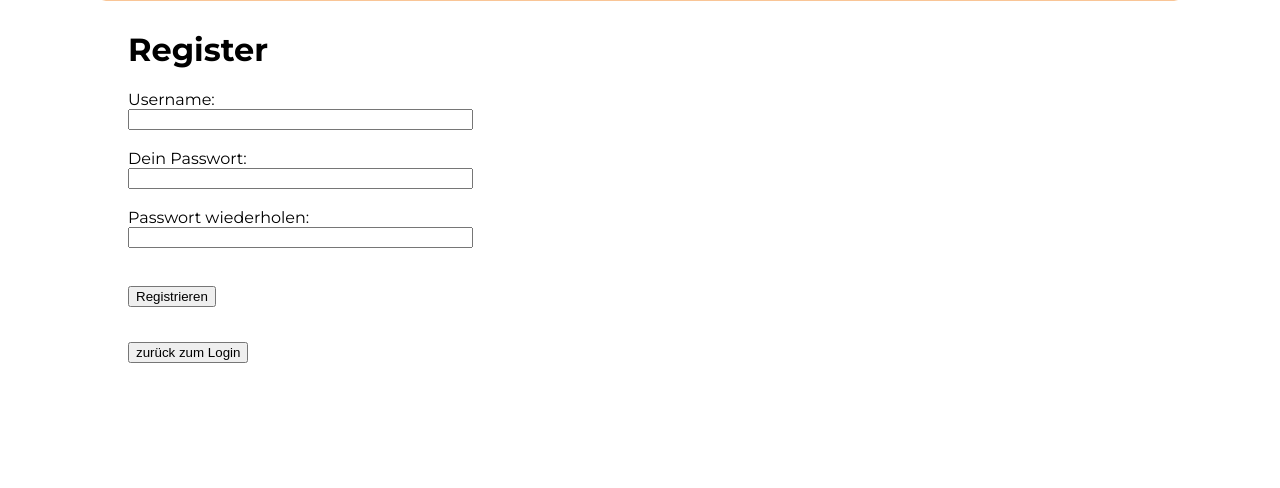
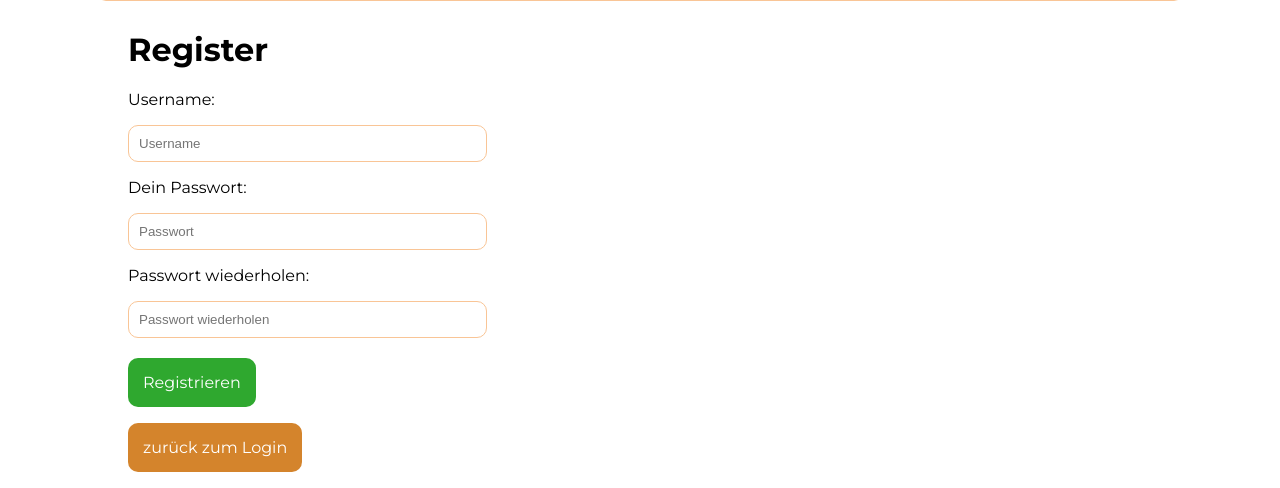
Before and after one commit to s-unger/e-assessment, a PHP site: page /src/register.php in a window 1280 px wide. Shown: the part 334-822 px from the top of the page. Before the commit the page ends 697 px from the top, so only its background shows below. Run offline with PHP 8.4, Linux system fonts and the light colour scheme.

Commit message:
add style to register form

```diff
--- a/src/register.php
+++ b/src/register.php
@@ -80,27 +80,32 @@ if ($showFormular) {
         <form action="?register=1" method="post">
             <span style="color: #D4842c"><?php echo $errorMessage ?></span>
             <h1>Register</h1>
-            Username:<br>
-            <input type="username" size="40" maxlength="250" name="username"><br><br>
-
-            Dein Passwort:<br>
-            <input type="password" size="40" maxlength="250" name="passwort"><br><br>
-
-            Passwort wiederholen:<br>
-            <input type="password" size="40" maxlength="250" name="passwort2"><br><br>
+            <p class="u-title">
+            Username:
+            </p>
+            <input class="reg-input" type="username" size="40" maxlength="250" name="username" placeholder="Username">
+            <p class="p-title">
+            Dein Passwort:
+            </p>
+            <input class="reg-input" type="password" size="40" maxlength="250" name="passwort" placeholder="Passwort">
+            <p class="pw-title">
+            Passwort wiederholen:
+            </p>
+            <input class="reg-input" type="password" size="40" maxlength="250" name="passwort2" placeholder="Passwort wiederholen" >
 
             <span style="color: #D4842c"><?php echo $feedbackUserName ?></span>
             <span style="color: #D4842c"><?php echo $feedbackPW ?></span>
             <span style="color: #D4842c"><?php echo $feedbackPWSame ?></span>
             <br>
-            <input type="submit" value="Registrieren">
+
+            <input class="btn abgeben reg" type="submit" value="Registrieren">
 
 
         </form>
-        <br>
+
         <form action="login.php" method="post">
 
-            <input type="submit" value="zurück zum Login">
+            <input class="btn" type="submit" value="zurück zum Login">
 
         </form>
 
--- a/style.css
+++ b/style.css
@@ -123,6 +123,7 @@ img {
 }
 
 .btn {
+    background-color: #D4842c;
     border: none;
     color: white;
     font-family: 'Montserrat', sans-serif;
@@ -140,3 +141,13 @@ img {
 .neuer-test {
     background-color: #D4842c;
 }
+
+.reg-input{
+    padding: 10px;
+    border-radius: 10px;
+    border: 1px solid #f9c596;
+}
+
+.reg {
+    margin-top: 20px;
+}
```
